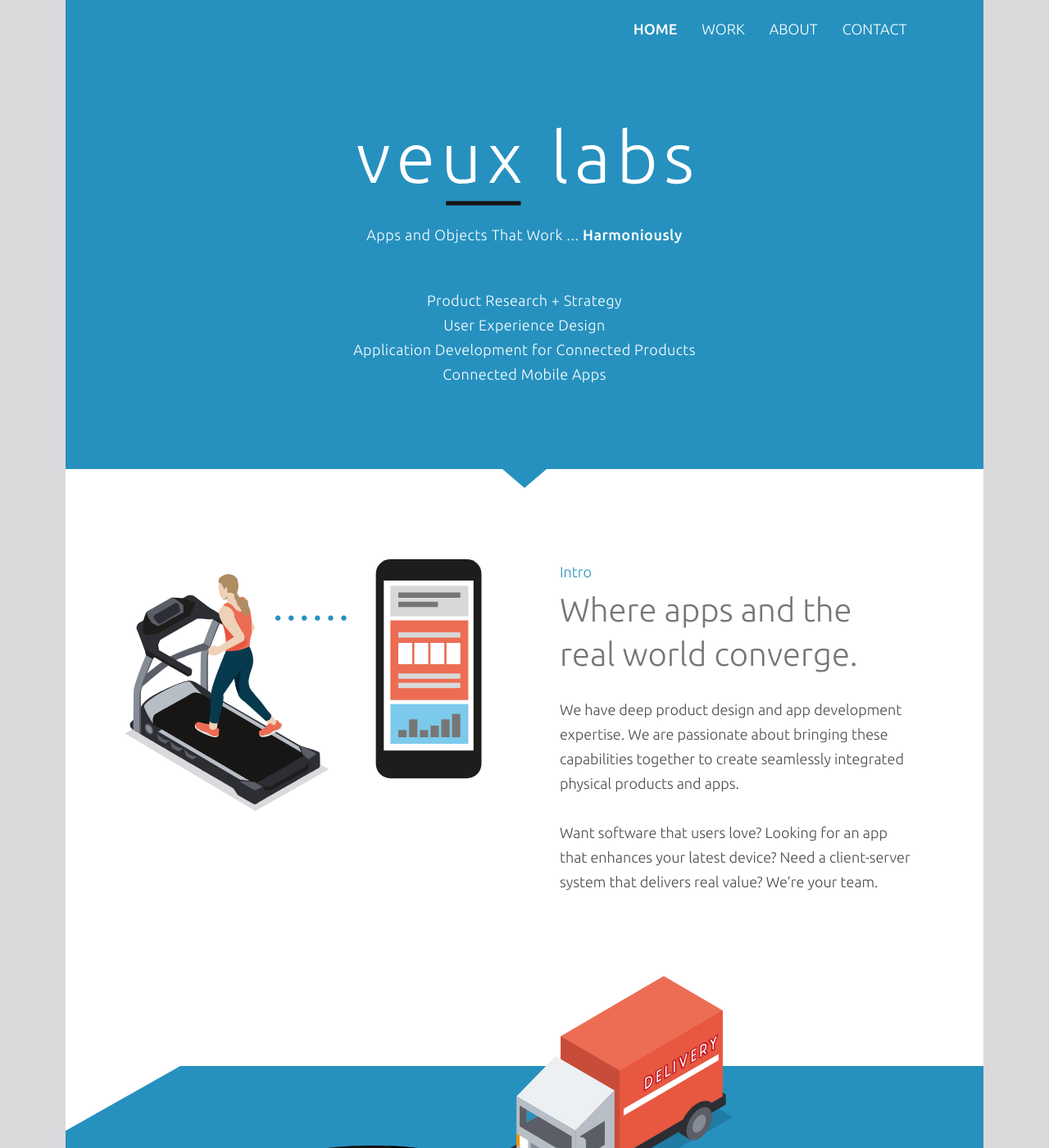
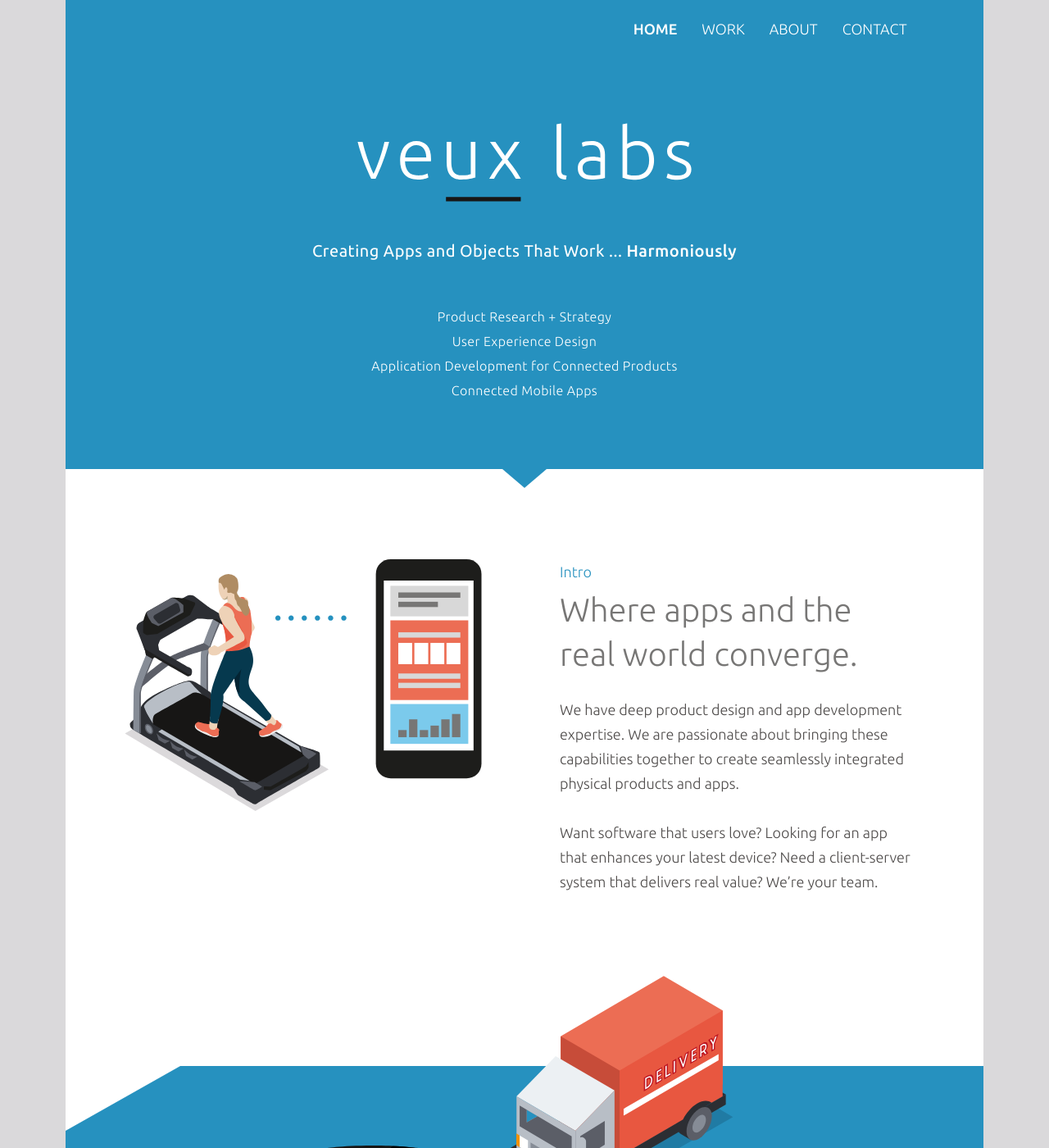
Before and after one commit to VeuxLabs/VeuxLabs.github.io, a Jekyll site: the page built from index.html, in a window 1280 px wide and 1400 px high. Shown: the whole window at 82% size. Built offline with Jekyll 4.4.1, drawn with Linux system fonts in a browser that asks for light colours; nearby versions of some CDN libraries; comment, search, counter and statistics services are not loaded.

Commit message:
Homepage adjustments

```diff
--- a/_includes/landing.html
+++ b/_includes/landing.html
@@ -6,7 +6,7 @@
             <img data-no-retina src="{{ site.github.url }}/img/veuxLabsLogo.svg" alt="veux labs logo" class="logo" />
 
 			<div class="pros">
-                <h2> Apps and Objects That Work ... <b id="textUpdate"> </b> </h2>
+                <h2> Creating Apps and Objects That Work ... <b id="textUpdate"> </b> </h2>
                 {{ page.pros }}
             </div>
             <ul>
--- a/css/landing-page.css
+++ b/css/landing-page.css
@@ -237,7 +237,7 @@ h6 {
 .intro-header .pros ul li {
     font-weight: 300;
     font-family: 'Ubuntu', sans-serif;
-    font-size: 18px;
+    font-size: 16px;
     line-height: 30px;
 }
 
@@ -254,7 +254,7 @@ h6 {
 }
 
 .intro-header .container {
-    padding-top: 155px;
+    padding-top: 150px;
     width: auto;
     padding-left: 0;
     padding-right: 0;
@@ -269,11 +269,12 @@ h6 {
 
 .intro-header .container h2 {
     font-family: 'Ubuntu';
-    font-size: 18px;
-    font-weight: 300;
-    line-height: 1.67;
+    font-size: 20px;
+    font-weight: 400;
+    line-height: 30px;
     letter-spacing: 0.5px;
     color: #ffffff;
+    margin-top: 45px;
 }
 
 .intro-header .container h2 b {
@@ -440,18 +441,6 @@ h6 {
     height: 124px;
     background-color: #56b2d9;
     display: inline-block;
-}
-
-@media only screen and (max-width: 650px) {
-    .design {
-        padding-bottom: 100px;
-    }
-}
-
-@media only screen and (min-width: 992px) {
-    .design {
-        padding-bottom: 250px;
-    }
 }
 
 .design .design-img {
@@ -1427,7 +1416,7 @@ footer .copyright {
 
 .project-management img {
     width: 60%;
-    margin: -200px auto 70px auto;
+    margin: -145px auto 70px auto;
 }
 
 .project-management {
@@ -1755,7 +1744,7 @@ footer .copyright {
         padding: 20px;
     }
     .product-development {
-        padding-bottom: 270px;
+        padding-bottom: 115px;
     }
 }
 
```
